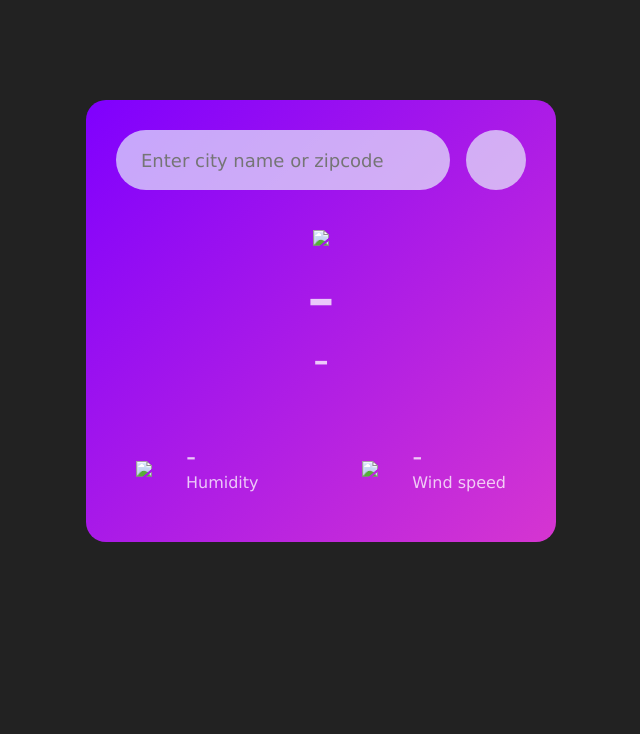
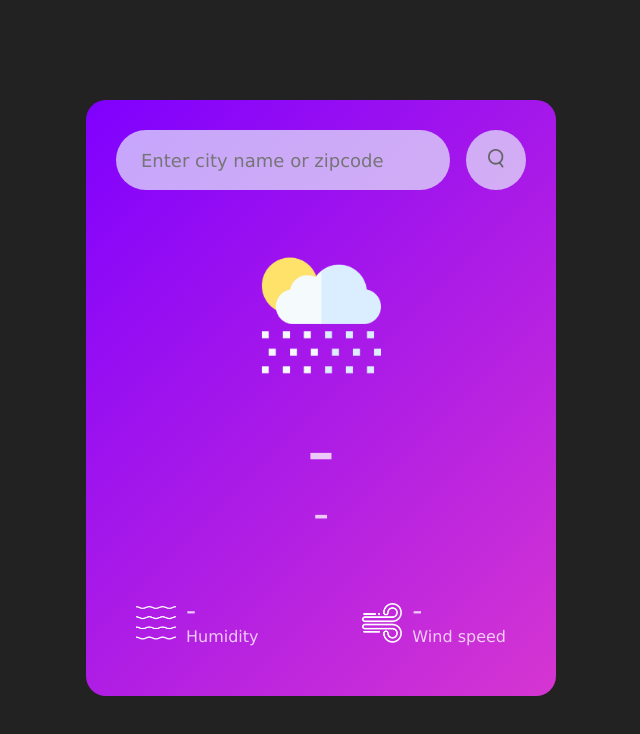
Before and after one commit to RogueMutant/weather-api, a plain HTML site: page index.html in a window 1280 px wide. Shown: the whole page, without its empty margins (319-959 px from the left). Drawn offline with Linux system fonts and the light colour scheme.

Commit message:
Update index.html

```diff
--- a/index.html
+++ b/index.html
@@ -15,24 +15,24 @@
           placeholder="Enter city name or zipcode"
         />
         <button onclick="findCity()">
-          <img src="icons/search.png" alt="" />
+          <img src="search.png" alt="" />
         </button>
       </div>
       <p class="p-el">City not found, please check your spelling</p>
       <div class="weather">
-        <img src="icons/rain.png" class="weather-icon" />
+        <img src="rain.png" class="weather-icon" />
         <h1 class="temp">-</h1>
         <h2 class="city">-</h2>
         <div class="details">
           <div class="col">
-            <img src="icons/humidity.png" />
+            <img src="humidity.png" />
             <div>
               <p class="humidity">-</p>
               <p>Humidity</p>
             </div>
           </div>
           <div class="col">
-            <img src="icons/wind.png" />
+            <img src="wind.png" />
             <div>
               <p class="wind">-</p>
               <p>Wind speed</p>
```
